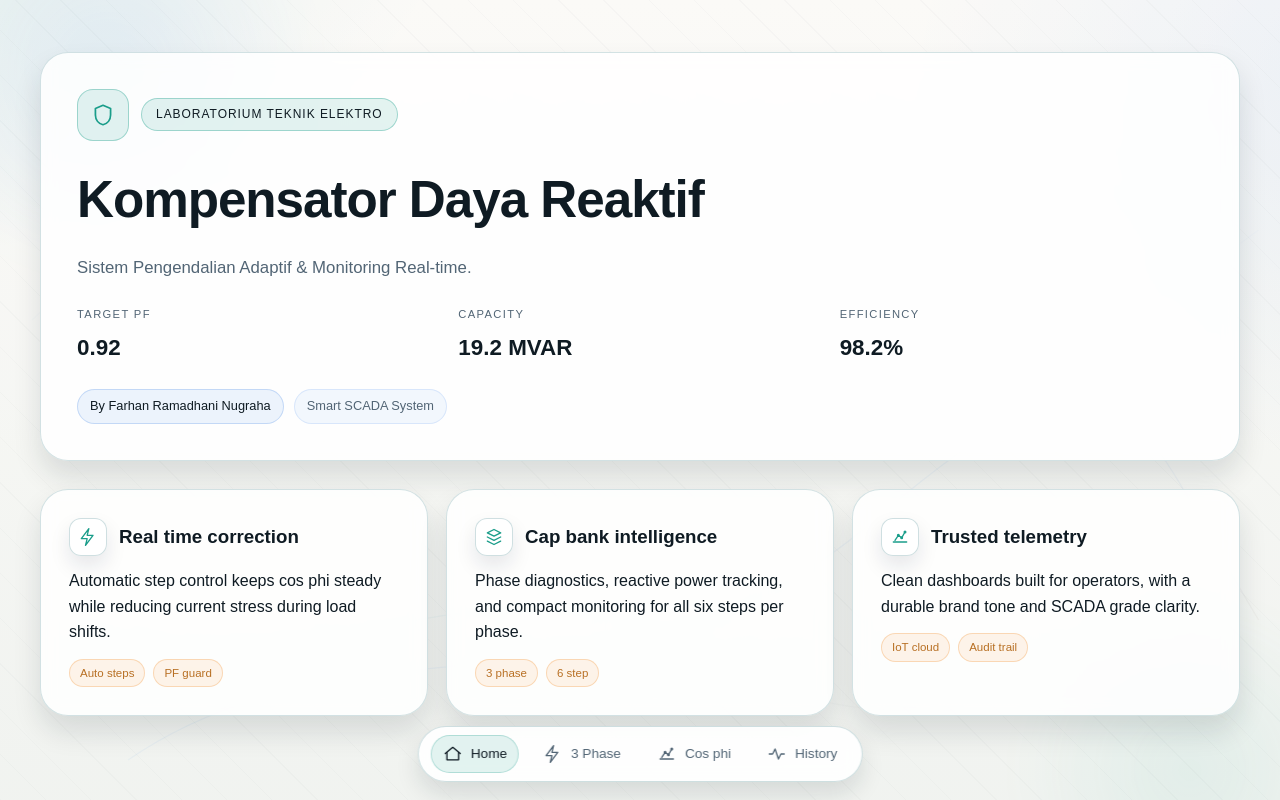
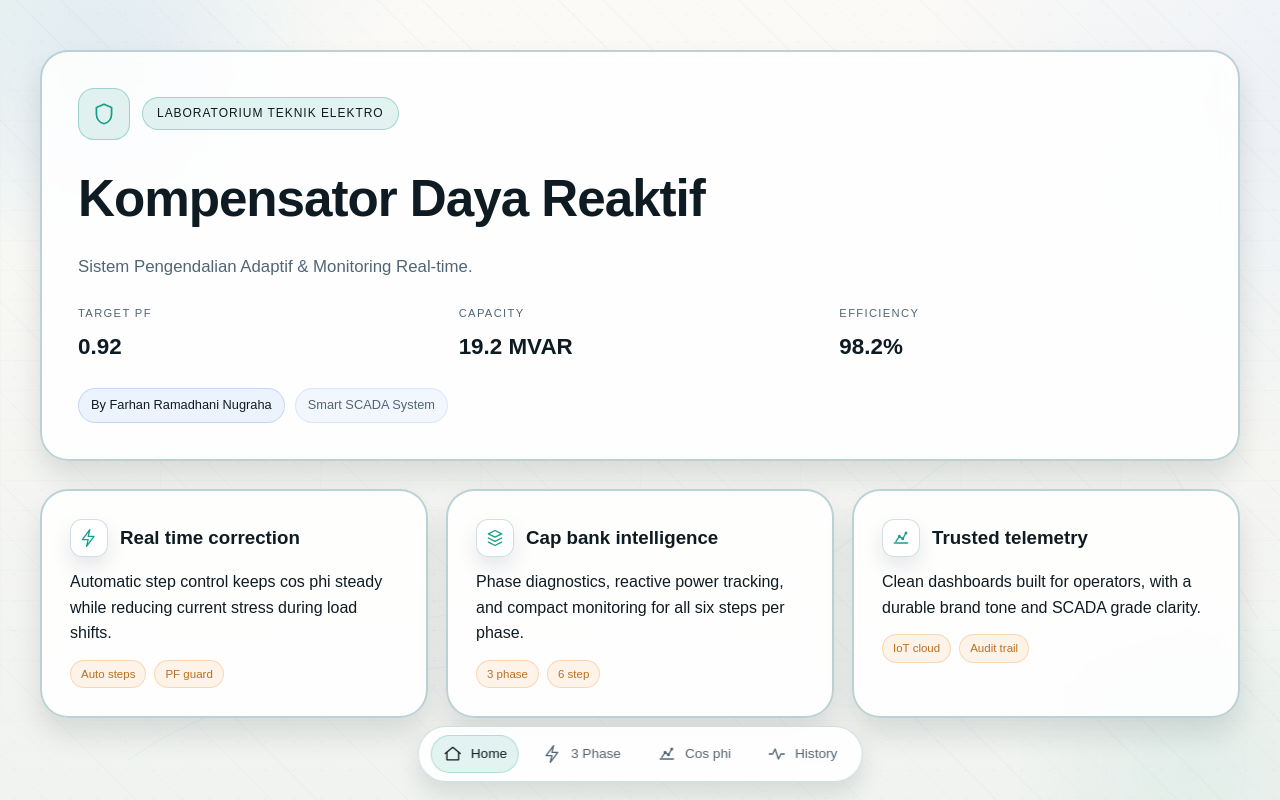
Before and after one commit to rndmtrsh/capacitorbank-dashboard, a React (Vite) app: page / in a window 1280 px wide. Built offline with nearby package versions, Linux system fonts and the light colour scheme; no server answers; the database is empty.

Commit message:
fix:alot

```diff
--- a/src/App.css
+++ b/src/App.css
@@ -13,6 +13,10 @@
   z-index: -1;
   opacity: 0.4;
   background-image:
+    radial-gradient(
+      rgba(15, 35, 45, 0.06) 0.8px,
+      transparent 0.8px
+    ),
     repeating-linear-gradient(
       45deg,
       rgba(15, 35, 45, 0.04) 0px,
@@ -21,6 +25,8 @@
       transparent 32px
     ),
     linear-gradient(180deg, rgba(255, 255, 255, 0.95), rgba(244, 246, 242, 0.95));
+  background-size: 28px 28px, auto, auto;
+  background-position: 0 0, 0 0, 0 0;
 }
 
 .bg {
@@ -32,6 +38,43 @@
     radial-gradient(900px 700px at 110% 10%, rgba(31, 111, 224, 0.12), transparent 55%),
     linear-gradient(180deg, #f8f6f2, #eef1ee);
   overflow: hidden;
+}
+
+.bg::before {
+  content: '';
+  position: absolute;
+  inset: 0;
+  pointer-events: none;
+  opacity: 0.32;
+  background-image:
+    repeating-linear-gradient(
+      180deg,
+      rgba(15, 35, 45, 0.08) 0px,
+      rgba(15, 35, 45, 0.08) 1px,
+      transparent 1px,
+      transparent 30px
+    ),
+    repeating-linear-gradient(
+      90deg,
+      rgba(15, 35, 45, 0.05) 0px,
+      rgba(15, 35, 45, 0.05) 1px,
+      transparent 1px,
+      transparent 160px
+    );
+  -webkit-mask-image: linear-gradient(
+    180deg,
+    transparent 0%,
+    #000 18%,
+    #000 82%,
+    transparent 100%
+  );
+  mask-image: linear-gradient(
+    180deg,
+    transparent 0%,
+    #000 18%,
+    #000 82%,
+    transparent 100%
+  );
 }
 
 .ambient {
@@ -111,7 +154,7 @@
 
 .glass-card {
   background: var(--panel);
-  border: 1px solid var(--line);
+  border: 2px solid rgba(16, 96, 106, 0.28);
   border-radius: var(--radius-xl);
   padding: 28px;
   box-shadow: var(--shadow);
--- a/src/App.tsx
+++ b/src/App.tsx
@@ -31,18 +31,18 @@ type PhaseState = {
 
 const PHASES: PhaseKey[] = ['R', 'S', 'T']
 const firebaseConfig = {
-  apiKey: import.meta.env.VITE_FIREBASE_API_KEY,
-  authDomain: import.meta.env.VITE_FIREBASE_AUTH_DOMAIN,
-  databaseURL: import.meta.env.VITE_FIREBASE_DATABASE_URL,
-  projectId: import.meta.env.VITE_FIREBASE_PROJECT_ID,
-  storageBucket: import.meta.env.VITE_FIREBASE_STORAGE_BUCKET,
-  messagingSenderId: import.meta.env.VITE_FIREBASE_MESSAGING_SENDER_ID,
-  appId: import.meta.env.VITE_FIREBASE_APP_ID,
-  measurementId: import.meta.env.VITE_FIREBASE_MEASUREMENT_ID,
+  apiKey: import.meta.env.FARHAN_FIREBASE_API_KEY,
+  authDomain: import.meta.env.FARHAN_FIREBASE_AUTH_DOMAIN,
+  databaseURL: import.meta.env.FARHAN_FIREBASE_DATABASE_URL,
+  projectId: import.meta.env.FARHAN_FIREBASE_PROJECT_ID,
+  storageBucket: import.meta.env.FARHAN_FIREBASE_STORAGE_BUCKET,
+  messagingSenderId: import.meta.env.FARHAN_FIREBASE_MESSAGING_SENDER_ID,
+  appId: import.meta.env.FARHAN_FIREBASE_APP_ID,
+  measurementId: import.meta.env.FARHAN_FIREBASE_MEASUREMENT_ID,
 }
 
 const firebaseApp = initializeApp(firebaseConfig)
-if (import.meta.env.VITE_FIREBASE_MEASUREMENT_ID) {
+if (import.meta.env.FARHAN_FIREBASE_MEASUREMENT_ID) {
   getAnalytics(firebaseApp)
 }
 const realtimeDb = getDatabase(firebaseApp)
--- a/vite.config.ts
+++ b/vite.config.ts
@@ -4,8 +4,9 @@ import babel from '@rolldown/plugin-babel'
 
 // https://vite.dev/config/
 export default defineConfig({
+  envPrefix: ['FARHAN_'],
   plugins: [
     react(),
-    babel({ presets: [reactCompilerPreset()] })
+    babel({ presets: [reactCompilerPreset()] }),
   ],
 })
```
Also changed, not shown: 2 other files (tests, documents, lock files or other folders).
